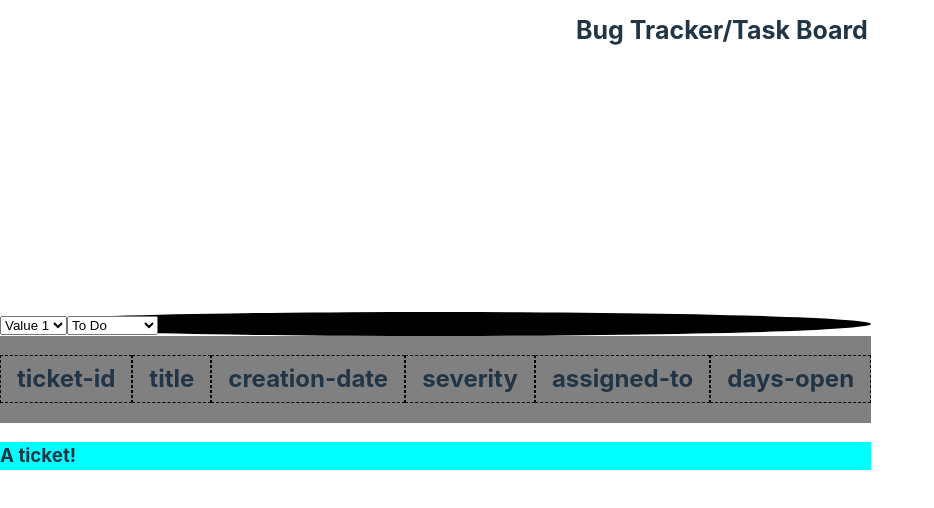
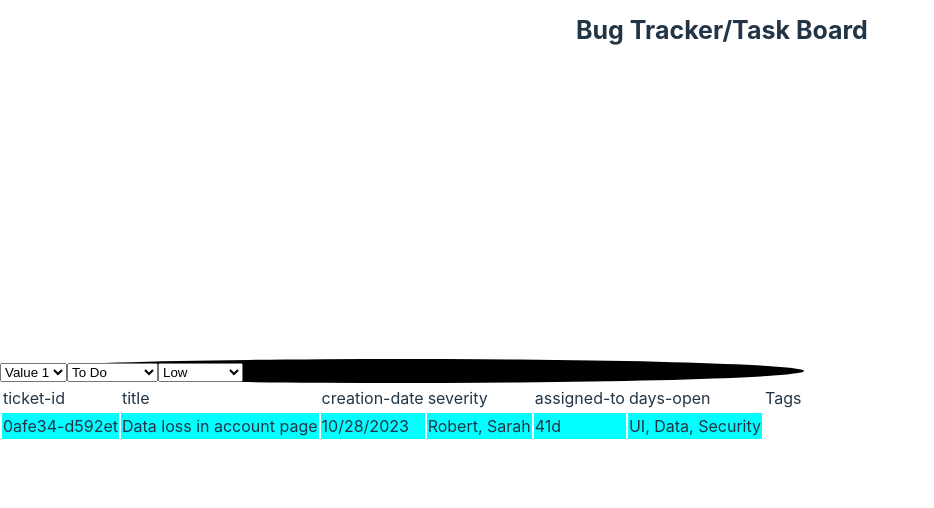
Before and after one commit to dwilliams304/bug-tracker, a React (Vite) app in the folder frontend/: page / in a window 1280 px wide. Shown: the top 508 px of the page, without its empty margins (0-934 px from the left). Built offline with nearby package versions, Linux system fonts and the light colour scheme.

Commit message:
Change tickets html to table

```diff
--- a/frontend/src/components/common/Ticket.jsx
+++ b/frontend/src/components/common/Ticket.jsx
@@ -1,7 +1,12 @@
 export default function Ticket(){
     return(
-        <div className="ticket" style={{backgroundColor: "cyan"}}>
-            <h3>A ticket!</h3>
-        </div>
+        <tr className="ticket" style={{backgroundColor: "cyan"}}>
+            <td>0afe34-d592et</td>
+            <td>Data loss in account page</td>
+            <td>10/28/2023</td>
+            <td>Robert, Sarah</td>
+            <td>41d</td>
+            <td>UI, Data, Security</td>
+        </tr>
     )
 }
--- a/frontend/src/components/layout/FilterMenu.jsx
+++ b/frontend/src/components/layout/FilterMenu.jsx
@@ -19,6 +19,16 @@ export default function FilterMenu(){
 
             </select>
 
+            <select id="ticket-severity" name="ticket-severity">
+                <option value="Low">Low</option>
+                <option value="Medium">Medium</option>
+                <option value="High">High</option>
+                <option value="Severe">Severe</option>
+                <option value="Critical">Critical</option>
+                <option value="Immediate">Immediate</option>
+
+            </select>
+
         </nav>
     )
 }
--- a/frontend/src/components/layout/TicketList.jsx
+++ b/frontend/src/components/layout/TicketList.jsx
@@ -3,19 +3,20 @@ import Ticket from "../common/Ticket"
 
 export default function TicketList(){
     return(
-        <div className="tickets">
-            <div className="tickets-header">
-                <h2>ticket-id</h2>
-                <h2>title</h2>
-                <h2>creation-date</h2>
-                <h2>severity</h2>
-                <h2>assigned-to</h2>
-                <h2>days-open</h2>
-            </div>
+        <table className="tickets-table">
+            <thead className="tickets-header">
+                <td>ticket-id</td>
+                <td>title</td>
+                <td>creation-date</td>
+                <td>severity</td>
+                <td>assigned-to</td>
+                <td>days-open</td>
+                <td>Tags</td>
+            </thead>
 
-            <div className="tickets-list">
+            <tbody className="tickets-list">
                 <Ticket />
-            </div>
-        </div>
+            </tbody>
+        </table>
     )
 }
--- a/frontend/src/styles/main/main.css
+++ b/frontend/src/styles/main/main.css
@@ -13,17 +13,3 @@ nav {
     background-color: black;
     border-radius: 50%;
 }
-
-.tickets-header{
-    display: flex;
-    flex-direction: row;
-    justify-content: center;
-    margin: auto;
-    background-color: gray;
-}
-
-.tickets-header h2 {
-    border: 1px dashed black;
-    box-sizing: content-box;
-    padding: 0.3rem 1rem;
-}
```
